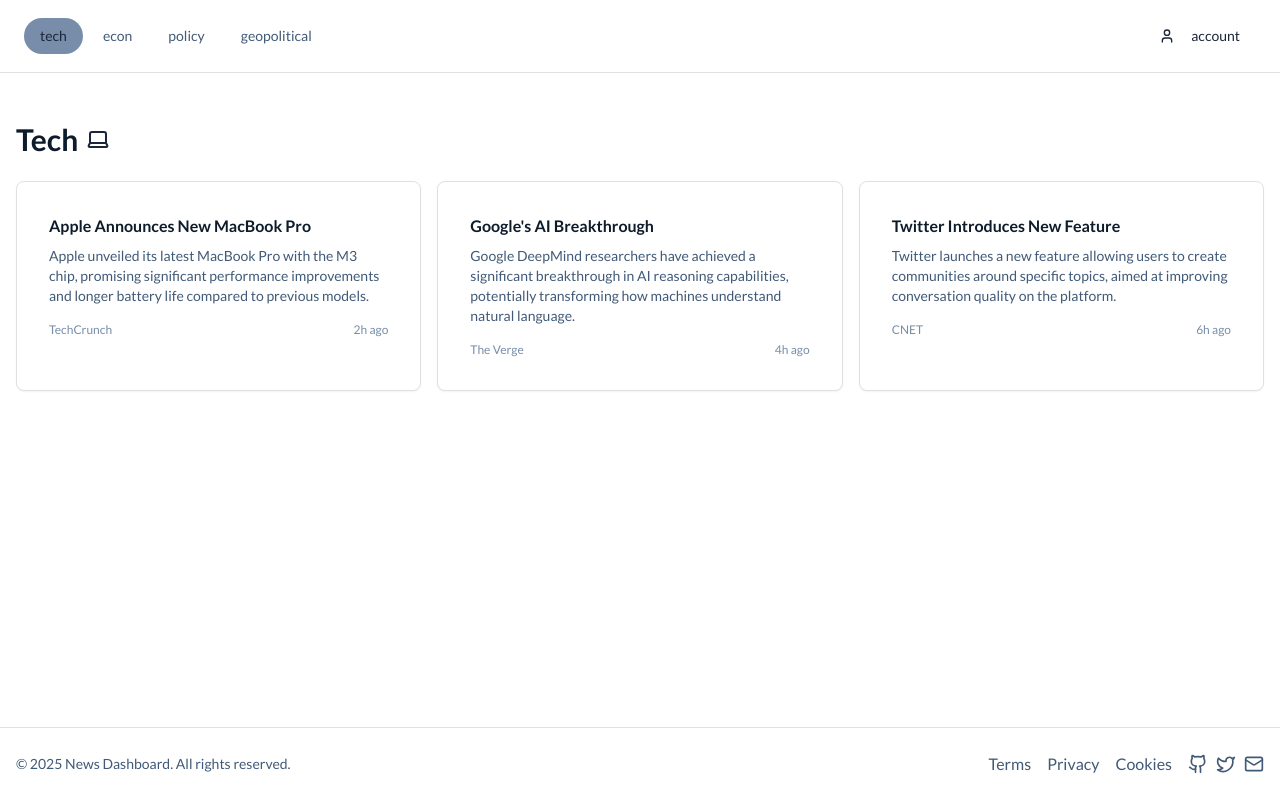
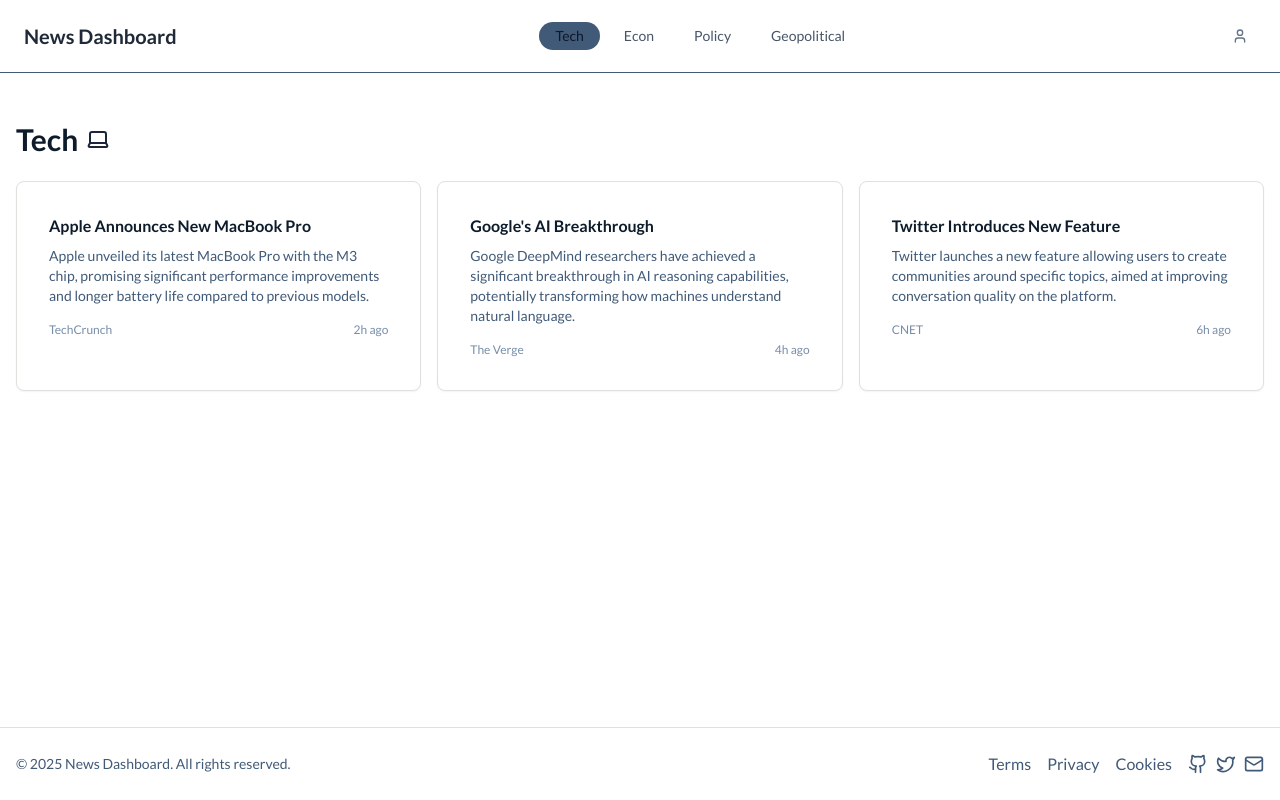
Before and after one commit to justatoaster47/slate-news-glow, a Next.js app: page / in a window 1280 px wide. Built offline with nearby package versions, Linux system fonts and the light colour scheme.

Commit message:
ui header simple changes

```diff
--- a/src/components/Navbar.tsx
+++ b/src/components/Navbar.tsx
@@ -1,4 +1,3 @@
-
 import React from 'react';
 import { Button } from "@/components/ui/button";
 import { User } from 'lucide-react';
@@ -13,22 +12,30 @@ interface NavbarProps {
 
 const Navbar = ({ activeCategory, setActiveCategory }: NavbarProps) => {
   return (
-    <nav className="w-full flex justify-between items-center py-4 px-6 border-b border-slate-50">
-      <div className="flex space-x-1 items-center">
+    <nav className="w-full flex justify-between items-center py-4 px-6 border-b border-slate-200">
+      <div className="flex items-center">
+        <span className="text-xl font-bold text-gray-800">News Dashboard</span>
+      </div>
+      <div className="flex justify-center space-x-2 items-center">
         {categories.map((category) => (
           <button
             key={category}
             onClick={() => setActiveCategory(category)}
-            className={`category-pill ${activeCategory === category ? 'bg-slate-100 text-slate-300' : 'text-slate-200 hover:bg-slate-50'}`}
+            className={`px-4 py-1 rounded-full text-sm font-medium transition-colors duration-150 capitalize ${
+              activeCategory === category
+                ? 'bg-slate-200 text-slate-900'
+                : 'text-slate-600 hover:bg-slate-100 hover:text-slate-900'
+            }`}
           >
             {category}
           </button>
         ))}
       </div>
-      <Button variant="ghost" className="rounded-full" aria-label="Account">
-        <User className="h-5 w-5 text-slate-300" />
-        <span className="ml-2 text-slate-300">account</span>
-      </Button>
+      <div className="flex items-center">
+        <Button variant="ghost" className="rounded-full p-2" aria-label="Account">
+          <User className="h-5 w-5 text-slate-500" />
+        </Button>
+      </div>
     </nav>
   );
 };
```
